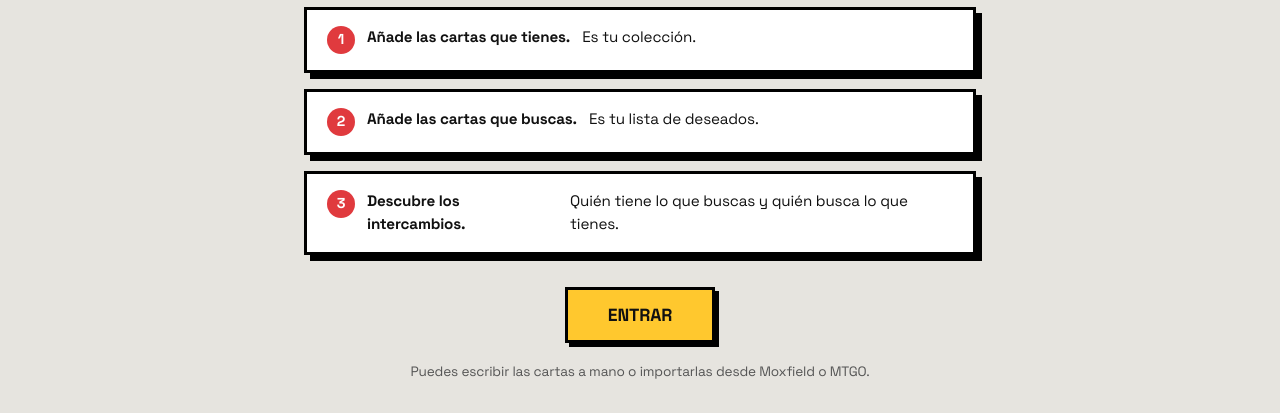
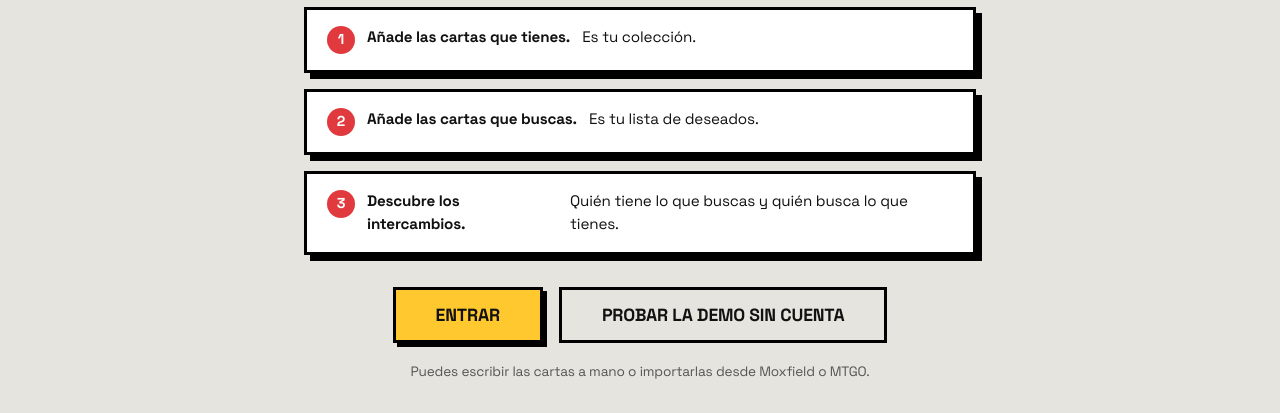
Before and after one commit to proyectodeuntai/Super-Magic-Tool, a plain HTML site: page index.html in a window 1280 px wide. Shown: the part 387-800 px from the top of the page. Drawn offline with Linux system fonts and the light colour scheme.

Commit message:
## Enlace a la demo desde la portada (?demo)

```diff
--- a/css/style.css
+++ b/css/style.css
@@ -1889,6 +1889,13 @@ h2 {
   font-size: 0.9rem;
 }
 
+.landing-actions {
+  display: flex;
+  justify-content: center;
+  flex-wrap: wrap;
+  gap: 1rem;
+}
+
 .landing-cta {
   display: inline-block;
   font-size: 1.1rem;
--- a/index.html
+++ b/index.html
@@ -31,7 +31,10 @@
       <li><strong>Añade las cartas que buscas.</strong> Es tu lista de deseados.</li>
       <li><strong>Descubre los intercambios.</strong> Quién tiene lo que buscas y quién busca lo que tienes.</li>
     </ol>
-    <a href="structure.html" class="btn btn-gold landing-cta">Entrar</a>
+    <div class="landing-actions">
+      <a href="structure.html" class="btn btn-gold landing-cta">Entrar</a>
+      <a href="structure.html?demo" class="btn btn-ghost landing-cta">Probar la demo sin cuenta</a>
+    </div>
     <p class="landing-note">Puedes escribir las cartas a mano o importarlas desde Moxfield o MTGO.</p>
   </div>
 
--- a/js/script.js
+++ b/js/script.js
@@ -1191,3 +1191,6 @@ async function loadAdminPanel() {
     list.innerHTML = '<p class="match-error">Error al cargar jugadores.</p>';
   }
 }
+
+// Auto-entrar en la demo si la URL lleva ?demo (enlace de la portada)
+if (new URLSearchParams(location.search).has('demo')) enterDemo();
```
